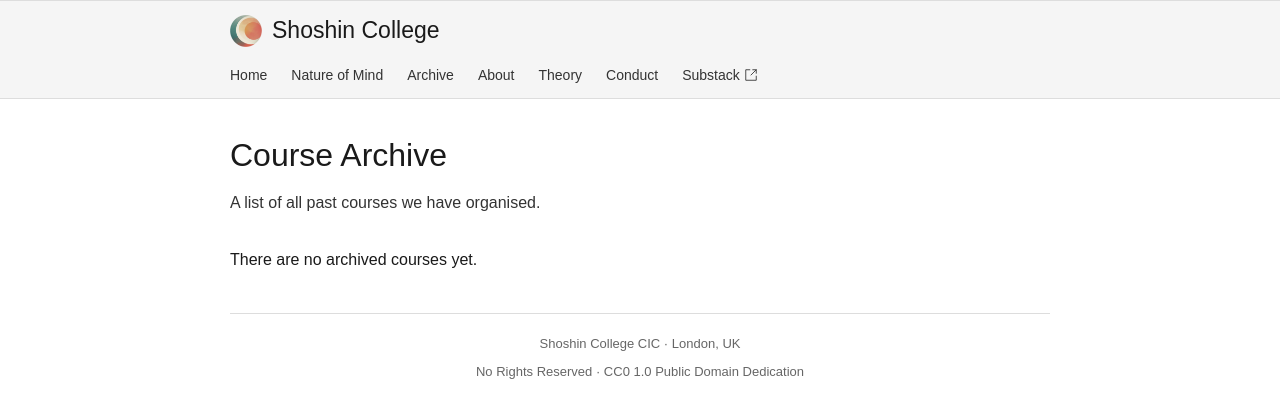
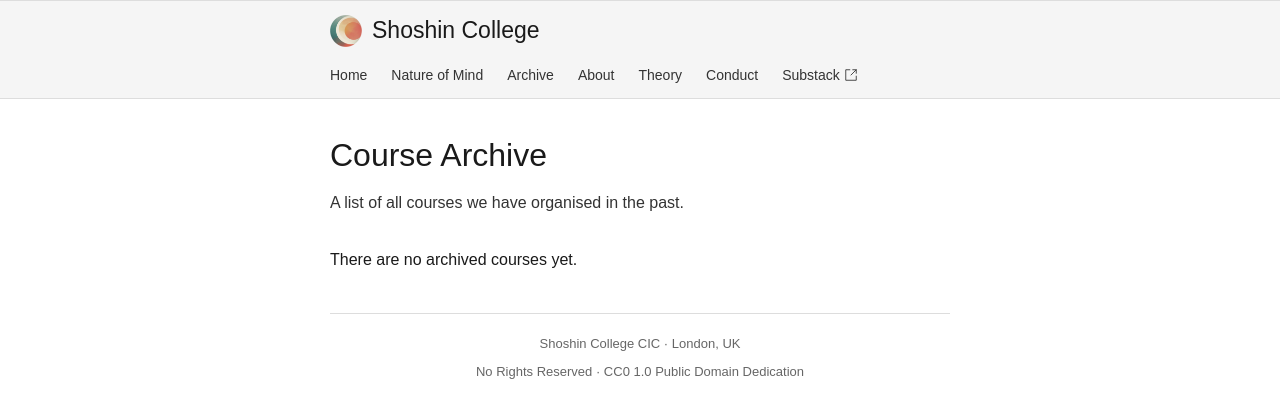
Before and after one commit to shoshincollege/shoshincollege.org, a Django app: page /archive/ in a window 1280 px wide. Shown: the top 418 px of the page. Run offline with Django 5.2, Linux system fonts and the light colour scheme; data that the repository does not hold is empty.

Commit message:
Shrink page width

```diff
--- a/main/templates/assets/style.css
+++ b/main/templates/assets/style.css
@@ -14,13 +14,13 @@ p { margin: 0 0 16px; }
 ul, ol { padding-left: 24px; }
 li { margin-bottom: 8px; }
 time, small, .muted { color: #666; font-size: 14px; }
-.site-header { padding: 12px max(36px, calc((100% - 820px) / 2)); border-block: 1px solid #ddd; background: #f5f5f5; }
+.site-header { padding: 12px max(36px, calc((100% - 620px) / 2)); border-block: 1px solid #ddd; background: #f5f5f5; }
 .site-name { display: inline-flex; align-items: center; gap: 10px; margin-bottom: 16px; color: #1a1a1a; font-size: 23px; }
 nav, .actions { display: flex; align-items: center; flex-wrap: wrap; gap: 14px; }
 nav { gap: 24px; font-size: 14px; }
 nav a { color: #333; }
 nav svg, .button svg { vertical-align: -2px; }
-main, .site-footer { width: calc(100% - 72px); max-width: 820px; margin: 36px auto; }
+main, .site-footer { width: calc(100% - 72px); max-width: 620px; margin: 36px auto; }
 section { margin-bottom: 40px; }
 .page-header { margin-bottom: 32px; }
 .page-header p { color: #333; }
--- a/main/templates/main/archive.html
+++ b/main/templates/main/archive.html
@@ -5,7 +5,7 @@
 {% block content %}
 <header class="page-header">
     <h1>Course Archive</h1>
-    <p>A list of all past courses we have organised.</p>
+    <p>A list of all courses we have organised in the past.</p>
 </header>
 <section>
     {% for course in course_list %}
--- a/main/templates/main/course_row.html
+++ b/main/templates/main/course_row.html
@@ -6,6 +6,7 @@
         </p>
         <div class="muted">{{ course.overview_as_html|safe }}</div>
     </div>
+    {% if not archived %}
     <div class="actions">
         {% if course.apply_url %}
         <a href="{{ course.apply_url }}" target="_blank" rel="noopener" class="button" aria-label="Sign Up (opens in a new tab)" title="Opens in a new tab">
@@ -15,4 +16,5 @@
         {% endif %}
         <a href="{% url 'course_detail' course.slug %}">Learn More →</a>
     </div>
+    {% endif %}
 </article>
```
